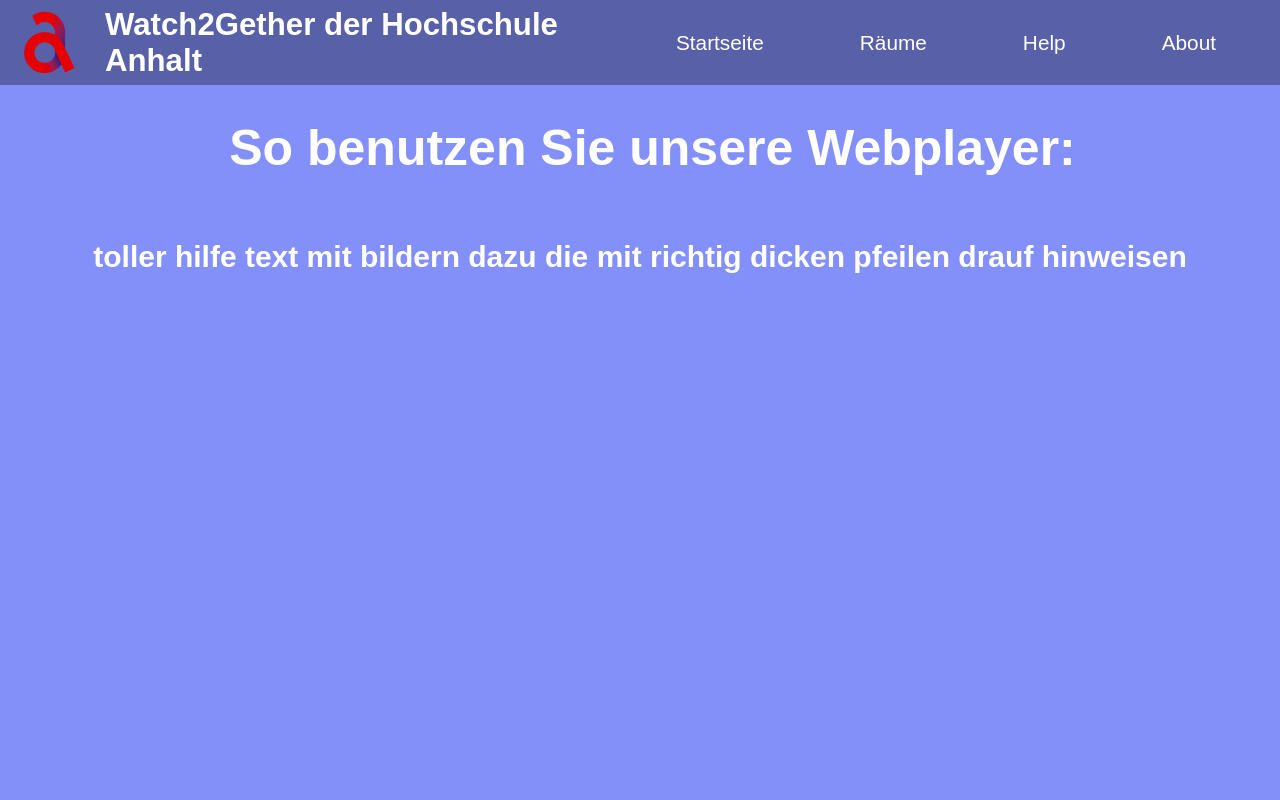
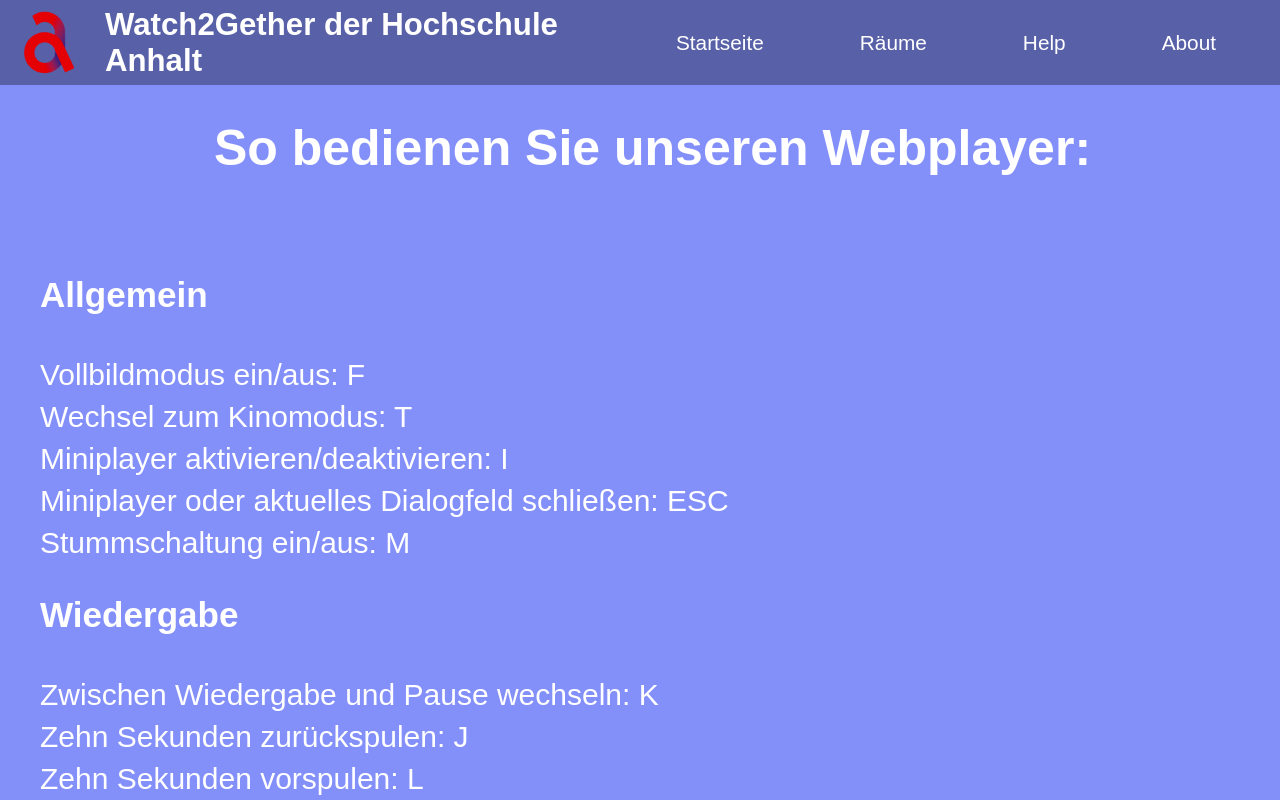
Before and after one commit to sttogrot/w2g2022, a React (Create React App) app in the folder w2g2022/: page /Help in a window 1280 px wide. Shown: the top 800 px of the page. Built offline with nearby package versions, Linux system fonts and the light colour scheme; no server answers.

Commit message:
help page with controlls, implemented videoplayer

```diff
--- a/w2g2022/package.json
+++ b/w2g2022/package.json
@@ -9,6 +9,7 @@
     "react": "^18.2.0",
     "react-dom": "^18.2.0",
     "react-icons": "^4.4.0",
+    "react-player": "^2.10.1",
     "react-router-dom": "^6.3.0",
     "react-scripts": "5.0.1",
     "styled-components": "^5.3.5",
--- a/w2g2022/src/components/Help.js
+++ b/w2g2022/src/components/Help.js
@@ -5,12 +5,48 @@ const Help = () => {
 
 	return (
 		<body>
-			<div class="home">
+			<div>
 				<div class="title_text">
-					<h1 class="title">So benutzen Sie unsere Webplayer:</h1>
+					<h1 class="title">So bedienen Sie unseren Webplayer:</h1>
 				</div>
-				<div class="welcome_text">
-					<p class="textbox">toller hilfe text mit bildern dazu die mit richtig dicken pfeilen drauf hinweisen</p>
+				<div>
+					<ul class="controls">
+						<h3>Allgemein</h3>
+						<li class="li">
+							Vollbildmodus ein/aus: F
+						</li>
+						<li class="li">
+							Wechsel zum Kinomodus: T
+						</li>
+						<li class="li">
+							Miniplayer aktivieren/deaktivieren: I
+						</li>
+						<li class="li">
+							Miniplayer oder aktuelles Dialogfeld schließen: ESC
+						</li>
+						<li class="li">
+							Stummschaltung ein/aus: M
+						</li>
+						<h3>Wiedergabe</h3>
+						<li class="li">
+						Zwischen Wiedergabe und Pause wechseln: K
+						</li>
+						<li class="li">
+						Zehn Sekunden zurückspulen: J
+						</li>
+						<li class="li">
+						Zehn Sekunden vorspulen: L
+						</li>
+						<li class="li">
+						Untertitel ein-/ausschalten, wenn das Video Untertitel unterstützt: C
+						</li>
+						<li class="li">
+						Verschiedene Text-Transparenzstufen durchgehen: O
+						</li>
+						<li class="li">
+						Verschiedene Fenster-Transparenzstufen durchgehen: W
+						</li>
+					</ul>
 				</div>
 			</div>
 		</body>
--- a/w2g2022/src/components/Host.js
+++ b/w2g2022/src/components/Host.js
@@ -1,8 +1,9 @@
 import React, { useState } from 'react'
 import "./css/host.css";
-import {useNavigate} from "react-router-dom"
+import { useNavigate } from "react-router-dom"
 import { createUser } from "./Controller/UserController";
 import { createRoom } from "./Controller/RoomController";
+import ReactPlayer from 'react-player';
 
 const Host = () => {
 	const [inp, setInput] = useState('')
@@ -20,7 +21,7 @@ const Host = () => {
 
 	return (
 		<>
-			<body class="home">
+			<body>
 				<div>
 					<div class="hosttitle_text">
 						<h1 class="hosttitle">Erstellen sie einen eigenen Raum für ihre Watchparty!</h1>
@@ -28,15 +29,18 @@ const Host = () => {
 					<div class="host_text">
 						<p class="host_textbox">Bitte geben Sie einen Benutzernamen ein um einen Raum zu erstellen.</p>
 					</div>
-                    <div class="input">
-                        <div class="eins">
-                        <input type="text" class="input_box" placeholder="Benutzernamen eingeben zb.: Floppa" value={inp} onChange={(change) => setInput(change.target.value)}></input>
+					<div class="input">
+						<div class="eins">
+							<input type="text" class="input_box" placeholder="Benutzernamen eingeben zb.: Floppa" value={inp} onChange={(change) => setInput(change.target.value)}></input>
 						</div>
 						<div class="zwei">
-						<button onClick={event => handleButton()} className="host_button">Starten	</button>
-                        </div>
-                    </div>
+							<button onClick={event => handleButton()} className="host_button">Raum erstellen</button>
+						</div>
+					</div>
 				</div>
+				<div class="player">
+				<ReactPlayer controls url="https://www.youtube.com/watch?v=4LdA_PpeSz0" width={1280} height={720} name="testplayer"/>
+					</div>
 			</body>
 		</>
 	);
--- a/w2g2022/src/components/Watchparty.js
+++ b/w2g2022/src/components/Watchparty.js
@@ -1,6 +1,7 @@
 import React from 'react';
 import "./css/watchparty.css";
 import {useLocation} from 'react-router-dom';
+import ReactPlayer from 'react-player';
 
 const Watchparty = () => {
 	const location = useLocation();
@@ -20,8 +21,8 @@ const Watchparty = () => {
 					<div class="partytitle_text">
 						<h1 class="party_title">hier soll dan der raumname hin am besten</h1>
 					</div>
-					<div class="party_text">
-						<p class="party_textbox">hier soll das player fenster hin</p>
+					<div class="player">
+						<ReactPlayer controls url="https://www.youtube.com/watch?v=4LdA_PpeSz0" width={1280} height={720}/>
 					</div>
 					<div class="links">
 						<input type="text" name="roomname" class="link_box" placeholder="Link einfügen"></input>
--- a/w2g2022/src/components/css/help.css
+++ b/w2g2022/src/components/css/help.css
@@ -48,3 +48,15 @@
   font-size: 50px;
   justify-content: center;
 }
+.controls{
+  list-style: none;
+  color: #ffffff;
+  font-size: 30px;
+  display: flex;
+  justify-content: center;
+  flex-direction: column;
+
+}
+.li{
+  margin-top: 8px;
+}
--- a/w2g2022/src/components/css/watchparty.css
+++ b/w2g2022/src/components/css/watchparty.css
@@ -30,13 +30,8 @@
 
 
   }
-  .party_text{
-    width: 100%;
-    display:flex;
-    justify-content: flex-start;
 
-  }
-  .party_textbox{
+  .party_videobox{
     display: flex;
     color: #ffffff;
     font-size: 30px;
@@ -74,3 +69,9 @@
       margin-left: 2%;
       font-weight: bold;
   }
+  .player{
+    display:flex;
+    justify-content: flex-start;
+    margin-left: 7%;
+
+  }
```
Also changed, not shown: 1 other file (tests, documents, lock files or other folders).
